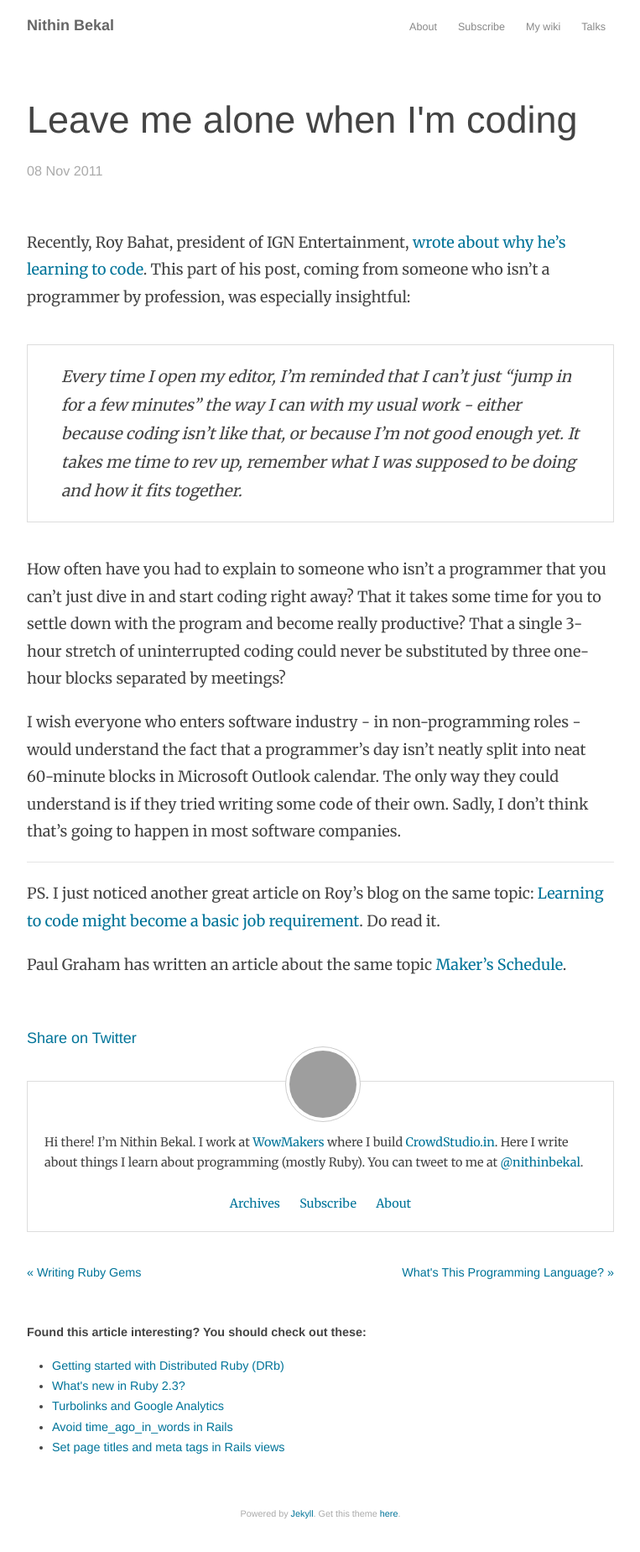
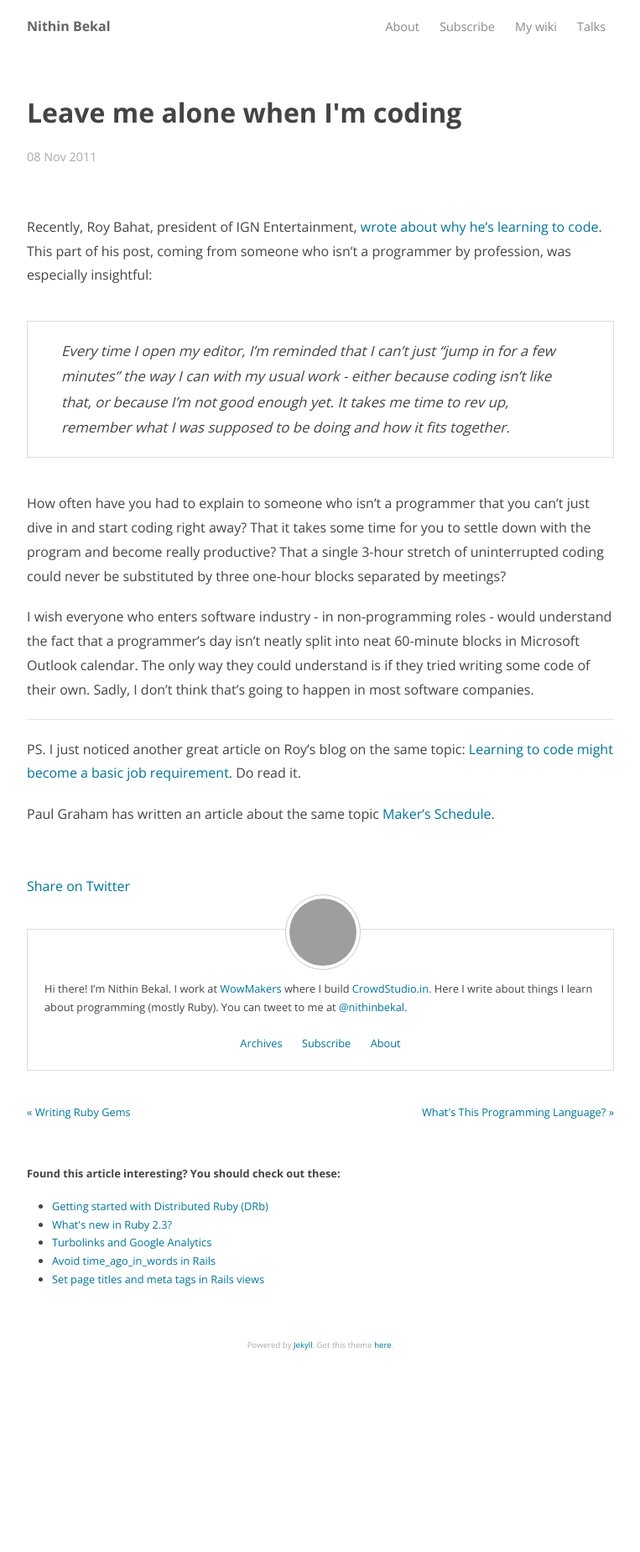
Before and after one commit to nithinbekal/nithinbekal.github.io, a Jekyll site: the page built from _posts/2011-11-08-coding-alone.md, in a window 1280 px wide. Shown: the whole page at 84% size, without its empty margins (258-1021 px from the left). Built offline with Jekyll 4.4.1, drawn with Linux system fonts in a browser that asks for light colours; comment, search, counter and statistics services are not loaded; after the commit the page ends 1648 px from its top, so only the background shows below that; grey boxes are pictures that could not be loaded.

Commit message:
Use Source Sans Pro as theme font

```diff
--- a/_layouts/default.html
+++ b/_layouts/default.html
@@ -11,7 +11,7 @@
 
     <link rel="stylesheet" href="/css/main.css">
     <link rel="alternate" type="application/rss+xml" title="{{ site.name }}" href="{{ site.url }}/feed.xml">
-    <link href='http://fonts.googleapis.com/css?family=Merriweather:400,700' rel='stylesheet' type='text/css'>
+    <link href='https://fonts.googleapis.com/css?family=Open+Sans:400,700' rel='stylesheet' type='text/css'>
     <link rel="author" href="https://plus.google.com/+NithinBekal">
   </head>
   <body>
--- a/_sass/site.scss
+++ b/_sass/site.scss
@@ -1,18 +1,18 @@
+
+$main-font-stack: 'Open Sans', Arial, sans-serif;
 
 * { margin: 0; padding: 0; }
 html, body { height: 100%; }
 
 body {
   color: #444;
-  font-family: 'Helvetica Neue', Arial, sans-serif;
-  font-size: 18px;
+  font-family: $main-font-stack;
+  font-size: 16px;
   text-rendering: optimizeLegibility;
 }
 
 a { color: #007499; text-decoration: none; }
 a:hover { text-decoration: underline; }
-
-h1, h2, h3, h4, h5, h6 { font-family: 'Helvetica Neue', Helvetica, Arial, sans-serif; }
 
 .align-right { float: right; }
 
@@ -27,7 +27,6 @@
 
 .container > .header h1.title {
   display: inline-block;
-  font-family: 'Helvetica Neue', Arial, sans-serif;
   font-size: 1em;
 }
 
@@ -37,7 +36,7 @@
 
 .container > .header .links a {
   color: #888;
-  font-size: 0.7em;
+  font-size: 0.9em;
   padding: 0 10px;
 }
 
@@ -47,7 +46,7 @@
 .site .posts .month { color: #aaa; padding: 30px 0; }
 
 .site .posts .post-listing {
-  font-family: 'Merriweather', Georgia, serif;
+  font-family: $main-font-stack;
   font-weight: bold;
   line-height: 1.8em;
   padding: 25px 0;
@@ -71,8 +70,7 @@
 }
 
 .site .post h2.title {
-  font-size: 2.5em;
-  font-weight: normal;
+  font-size: 2em;
   line-height: 1.4em;
   padding: 30px 0 20px 0;
 }
@@ -82,7 +80,7 @@
 }
 
 .site .post .content    {
-  font-family: 'Merriweather', Georgia, serif;
+  font-family: $main-font-stack;
   line-height: 1.8em;
   margin: 60px 0;
 }
@@ -111,7 +109,7 @@
 .site .post .content blockquote {
   background: #fff;
   border: 1px solid #ddd;
-  font-family: 'Merriweather', Georgia, serif;
+  font-family: $main-font-stack;
   font-size: 1.05em;
   font-style: italic;
   line-height: 1.8em;
@@ -130,7 +128,7 @@
 
 #author-bio {
   border: 1px solid #ddd;
-  font-family: 'Merriweather', Georgia, serif;
+  font-family: $main-font-stack;
   font-size: 0.8em;
   line-height: 1.7em;
   padding: 60px 20px 20px 20px;
```
